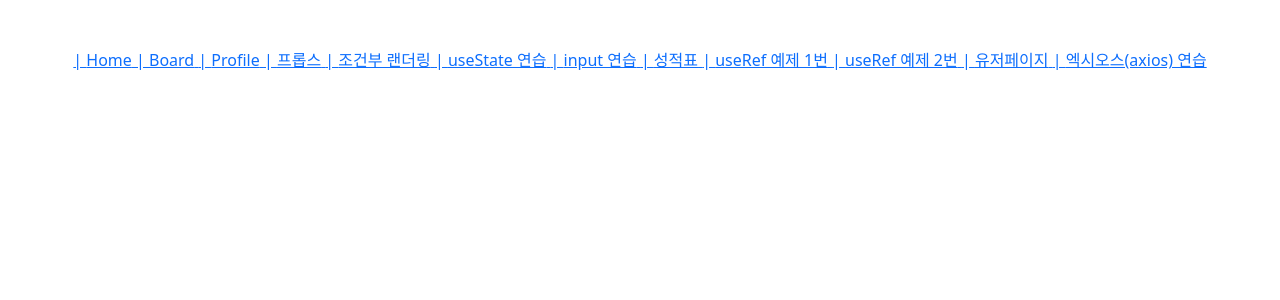
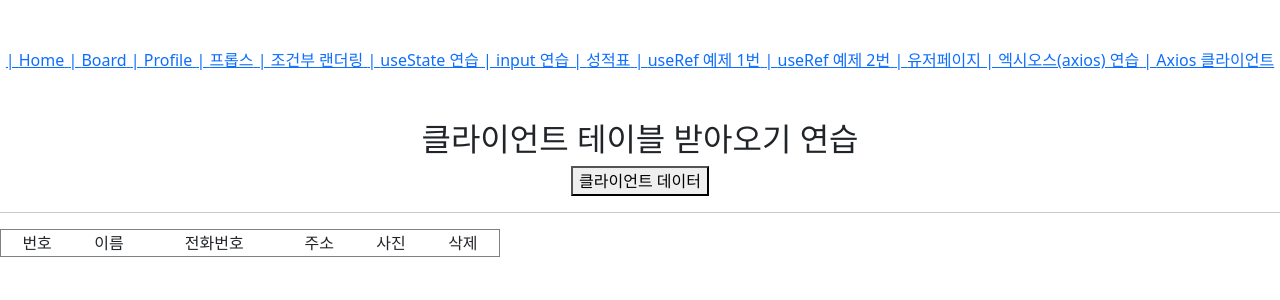
Before and after one commit to dayoung077/react-vite-ydy-example2, a React (Vite) app: page /axiosclient in a window 1280 px wide. Shown: the top 300 px of the page. Built offline with nearby package versions, Linux system fonts and the light colour scheme.

Commit message:
AxiosClient 완성

```diff
--- /dev/null
+++ b/src/components/AxiosClient.jsx
@@ -0,0 +1,97 @@
+import axios from 'axios'
+import React, { useState } from 'react'
+
+const AxiosClient = () => {
+  const [data, setData] = useState([])
+
+  const getClick = () => {
+    axios
+      .get('https://sample.bmaster.kro.kr/contacts?pageno=3&pagesize=10')
+      .then((response) => {
+        // 통신이 성공했을 때
+        console.log(response)
+        setData(response.data.contacts)
+      })
+      .catch(function (error) {
+        // 에러가 났을 때 실행
+        console.log(error)
+      })
+      .then(() => {
+        // try catch finally에서 finally 부분에 해당
+        console.log('에러가 나든 안나든 무조건 실행')
+      })
+  }
+
+  const postClick = () => {
+    axios
+      .post('https://jsonplaceholder.typicode.com/posts', {
+        userId: 123423,
+        id: 101,
+        body: 'test body홍길동',
+        title: 'test title 홍길동',
+      })
+      .then((response) => {
+        console.log(response)
+      })
+      .catch(function (error) {
+        console.log(error)
+      })
+  }
+
+  // const onRemove = (id) => {
+  //   // user.id 가 파라미터로 일치하지 않는 원소만 추출해서 새로운 배열을 만듬
+  //   // = user.id 가 id 인 것을 제거함
+  //   // users.filter((user) => user.id !== id
+
+  //   setUsers(users.filter((user) => user.id !== id));
+  // };
+
+  const removeClick = (event) => {
+    let no = event.target.name
+    setData(data.filter((client) => client.no != no))
+  }
+
+  return (
+    <div>
+      <h2>클라이언트 테이블 받아오기 연습</h2>
+      <button onClick={getClick}>클라이언트 데이터</button>
+      <hr />
+
+      <table width="500" border="1">
+        <tr>
+          <td>번호</td>
+          <td>이름</td>
+          <td>전화번호</td>
+          <td>주소</td>
+          <td>사진</td>
+          <td>삭제</td>
+        </tr>
+      </table>
+
+      {data.map((post, index) => (
+        <>
+          <tr key={index}>
+            <td>{post.no}</td>
+            <td>{post.name}</td>
+            <td>{post.tel}</td>
+            <td>{post.address}</td>
+            <td>
+              <img src={post.photo} />
+            </td>
+            <td>
+              <input
+                name={post.no}
+                id={post.no}
+                type="button"
+                onClick={removeClick}
+                value="삭제"
+              />
+            </td>
+          </tr>
+        </>
+      ))}
+    </div>
+  )
+}
+
+export default AxiosClient
--- a/src/components/AxiosGet.jsx
+++ b/src/components/AxiosGet.jsx
@@ -1,7 +1,7 @@
 import axios from 'axios'
 import React, { useState } from 'react'
 
-// https://jsonplaceholder.typicode.com/posts
+//https://jsonplaceholder.typicode.com/posts
 const AxiosGet = () => {
   const [data, setData] = useState([])
 
@@ -9,19 +9,33 @@
     axios
       .get('https://jsonplaceholder.typicode.com/posts')
       .then((response) => {
-        // 통신이 성공했을 때
+        //통신이 성공 했을때
         console.log(response.data)
         setData(response.data)
       })
-
       .catch(function (error) {
-        // 에러가 났을 때 실행
+        //에러가 났을때 실행
         console.log(error)
       })
+      .then(() => {
+        // try catch finally 에서 finally 부분에 해당
+        console.log('에러가 나든 안나든 무조건 실행')
+      })
+  }
 
-      .then(() => {
-        // try catch finally에서 finally 부분에 해당
-        console.log('에러가 나든 안나든 무조건 실행')
+  const postClick = () => {
+    axios
+      .post('https://jsonplaceholder.typicode.com/posts', {
+        userId: 123423,
+        id: 101,
+        body: 'test body홍길동',
+        title: 'test title 홍길동',
+      })
+      .then((response) => {
+        console.log(response)
+      })
+      .catch(function (error) {
+        console.log(error)
       })
   }
 
@@ -29,17 +43,18 @@
     <div>
       <h2>엑시오스(axios) 연습</h2>
       <button onClick={getClick}>Get방식</button>
+      <button onClick={postClick}>Post방식</button>
 
       <hr />
 
       {data.map((post, index) => (
         <>
           <div key={index}>
-            <h3>타이틀 : {post.title}</h3>
+            <h3>타이틀:{post.title}</h3>
             <div>
-              유저아이디 : {post.userId} , 아이디 : {post.id}
+              유저아이디:{post.userId} , 아이디:{post.id}
             </div>
-            <div>바디 : {post.body}</div>
+            <div>바디:{post.body}</div>
           </div>
           <hr />
         </>
--- /dev/null
+++ b/src/pages/AxiosClientPage.jsx
@@ -0,0 +1,13 @@
+import React from 'react'
+import AxiosClient from '../components/AxiosClient'
+
+const AxiosClientPage = () => {
+  // prettier-ignore
+  return (
+    <div className="text-center mt-5">
+      <AxiosClient></AxiosClient>
+    </div>
+  );
+}
+
+export default AxiosClientPage
--- a/src/route/Routes.jsx
+++ b/src/route/Routes.jsx
@@ -11,6 +11,7 @@
 import UseRefPage2 from '../pages/UseRefPage2'
 import UserCrudPage from '../pages/UserCrudPage'
 import AxiosPage from '../pages/AxiosPage'
+import AxiosClientPage from './../pages/AxiosClientPage'
 
 // React Routes, Route 사용 시 배열로 관리하기
 const routes = [
@@ -78,6 +79,12 @@
     element: <AxiosPage />,
     title: '엑시오스(axios) 연습',
   },
+
+  {
+    path: '/axiosclient',
+    element: <AxiosClientPage />,
+    title: 'Axios 클라이언트',
+  },
 ]
 
 export default routes
```
